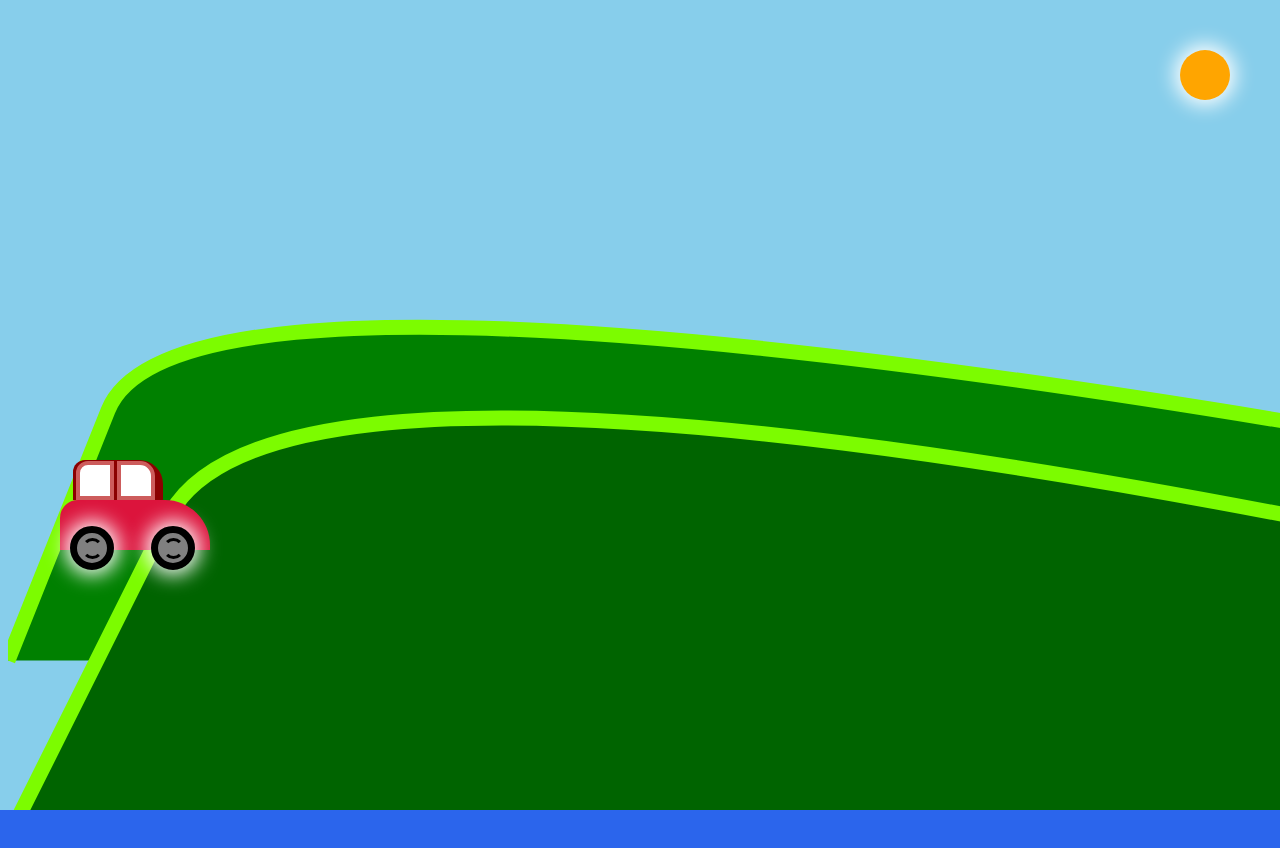
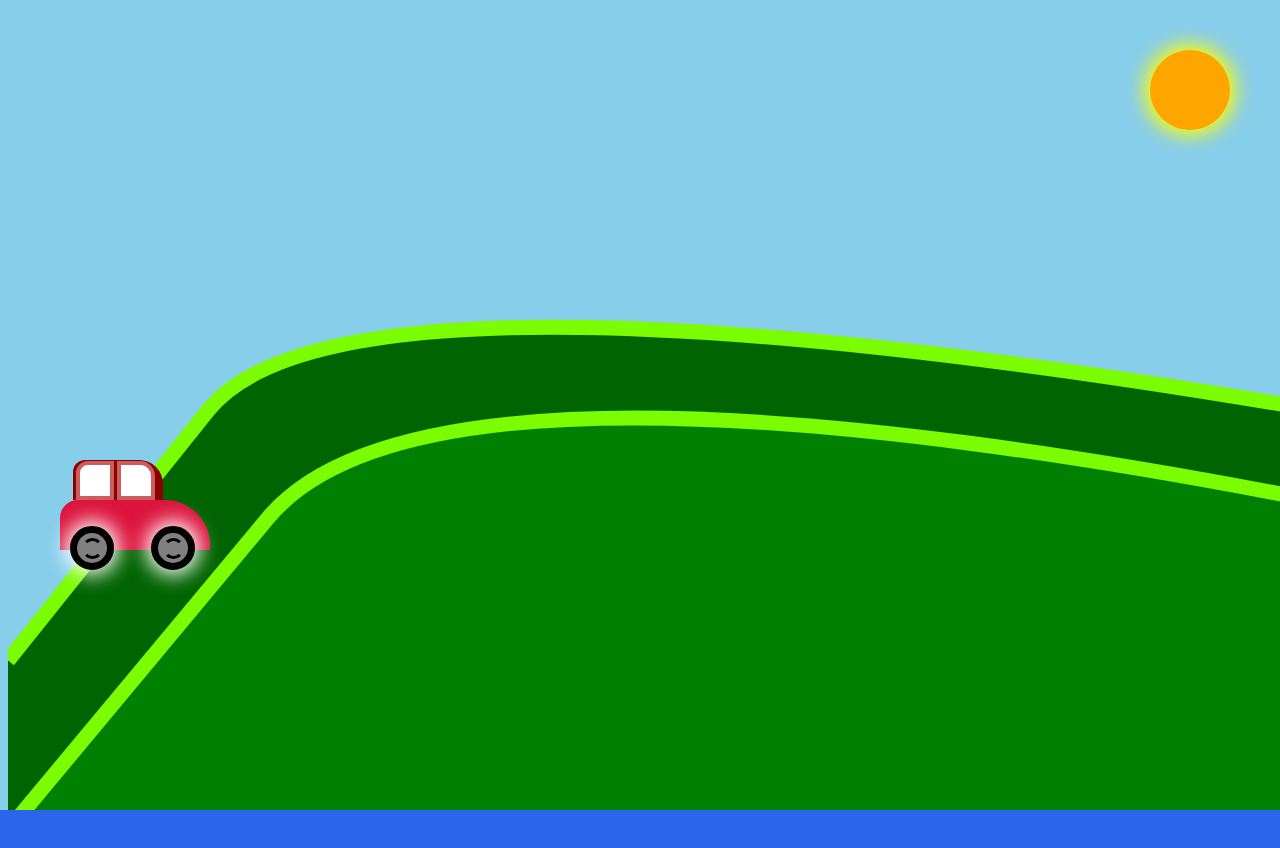
Before and after one commit to prajwalx/HTML-CSS-Projects, a plain HTML site: page Car/carnew.html in a window 1280 px wide. Shown: the top 848 px of the page. Drawn offline with Linux system fonts and the light colour scheme.

Commit message:
Car update

```diff
--- a/Car/carnew.html
+++ b/Car/carnew.html
@@ -7,15 +7,17 @@
 
   <svg height="850"width="2580"xmlns="http://www.w3.org/2000/svg" xmlns:xlink="http://www.w3.org/1999/xhtml">
 
-
+    <g transform="translate(0,650) ">
+      <rect width="2500"height="500" fill="darkgreen"/>
+    </g>
   <g transform="translate(0,2.5) ">
 
 
-  <path id="track"d="M 0 650 T 100 400 2500 650" stroke="lawngreen"fill="green" stroke-width="15"/>
+  <path id="track"d="M 0 650 T 200 400 2500 650" stroke="lawngreen"fill="darkgreen" stroke-width="15"/>
 </g>
 
 <g transform="translate(60,-40)">
-  <path id="track2"d="M -50 850 T 100 550 2500 850" stroke="lawngreen"fill="darkgreen" stroke-width="15"/>
+  <path id="track2"d="M -50 850 T 200 550 2500 850" stroke="lawngreen"fill="green" stroke-width="15"/>
 
   </g>
   </svg>
@@ -92,7 +94,8 @@ function angl()
 function movee()
 {
   var c=document.getElementsByClassName('carbody');
-
+  var su=document.getElementsByClassName('sun');
+  su[0].style.webkitAnimationPlayState='running';
   var pos=0;
   var po=cal();
   var an=angl();
@@ -108,6 +111,7 @@ function movee()
     c[0].style.left=(po[0].x)+'px';
     c[0].style.top=(po[0].y)+'px';
     c[0].style.transform = 'rotate('+an[0]+'deg)';
+    su[0].style.webkitAnimationPlayState='paused';
     clearInterval(id);
 
 
--- a/Car/style.css
+++ b/Car/style.css
@@ -18,15 +18,16 @@ div.carbody
 }
 div.sun
 {
-  width: 50px;
-  height: 50px;
-  border-radius: 50px;
+  width: 80px;
+  height: 80px;
+  border-radius: 80px;
   background-color: orange;
   position: absolute;
   top:50px;
   right:0px;
-  box-shadow: 0px 0px 20px 5px #FFFFFF;
-  animation: moveLeft 5s infinite linear;
+  box-shadow: 0px 0px 20px 5px yellow;
+  animation: moveLeft 10s infinite linear;
+  animation-play-state: paused;
 }
 div.ocean
 {
```
